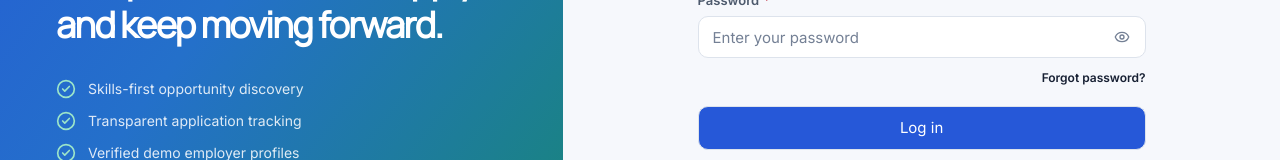
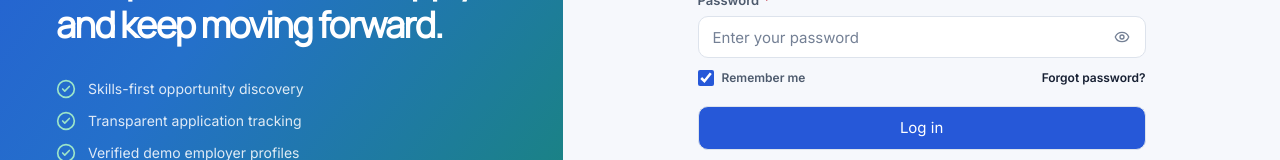
Before and after one commit to Sravanramaraju/CareerBridge-full-stack-off-campus-recruitment-platform-with-AI-assisted-r-sum-screening., a React (Vite) app: page /login in a window 1280 px wide. Shown: the part 366-526 px from the top of the page. Built offline with nearby package versions, Linux system fonts and the light colour scheme.

Commit message:
feat: add remember me to login

```diff
--- a/src/pages/auth/LoginPage.jsx
+++ b/src/pages/auth/LoginPage.jsx
@@ -14,6 +14,7 @@ import { useDocumentTitle } from '@/src/hooks/useDocumentTitle';
 const loginSchema = z.object({
   email: z.email('Enter a valid email address.'),
   password: z.string().min(8, 'Password must be at least 8 characters.'),
+  rememberMe: z.boolean(),
 });
 
 const roleHome = { applicant: '/applicant/dashboard', recruiter: '/recruiter/dashboard', admin: '/admin/dashboard' };
@@ -27,7 +28,7 @@ export function LoginPage() {
   const setSession = useAppStore((state) => state.setSession);
   const { register, handleSubmit, setValue, formState: { errors, isSubmitting } } = useForm({
     resolver: zodResolver(loginSchema),
-    defaultValues: { email: '', password: '' },
+    defaultValues: { email: '', password: '', rememberMe: true },
   });
 
   async function onSubmit(values) {
@@ -62,7 +63,10 @@ export function LoginPage() {
             <button type="button" onClick={() => setShowPassword((current) => !current)} className="absolute right-1.5 top-1/2 grid size-9 -translate-y-1/2 place-items-center rounded-lg text-[var(--cb-text-muted)] hover:bg-[var(--cb-bg-subtle)]" aria-label={showPassword ? 'Hide password' : 'Show password'}>{showPassword ? <EyeOff className="size-4" /> : <Eye className="size-4" />}</button>
           </div>
         )}</FormField>
-        <div className="-mt-2 flex justify-end"><Link to="/forgot-password" className="text-xs font-bold text-[var(--cb-primary)] hover:underline">Forgot password?</Link></div>
+        <div className="-mt-2 flex items-center justify-between gap-4">
+          <label className="inline-flex items-center gap-2 text-xs font-semibold text-[var(--cb-text-secondary)]"><input type="checkbox" className="size-4 accent-[var(--cb-primary)]" {...register('rememberMe')} />Remember me</label>
+          <Link to="/forgot-password" className="text-xs font-bold text-[var(--cb-primary)] hover:underline">Forgot password?</Link>
+        </div>
         {serverError && <p role="alert" className="rounded-xl border border-[var(--cb-danger)] bg-[var(--cb-danger-soft)] p-3 text-sm text-[var(--cb-danger)]">{serverError}</p>}
         <Button type="submit" size="lg" disabled={isSubmitting}>{isSubmitting && <LoaderCircle className="animate-spin" />} {isSubmitting ? 'Logging in…' : 'Log in'}</Button>
       </form>
```
